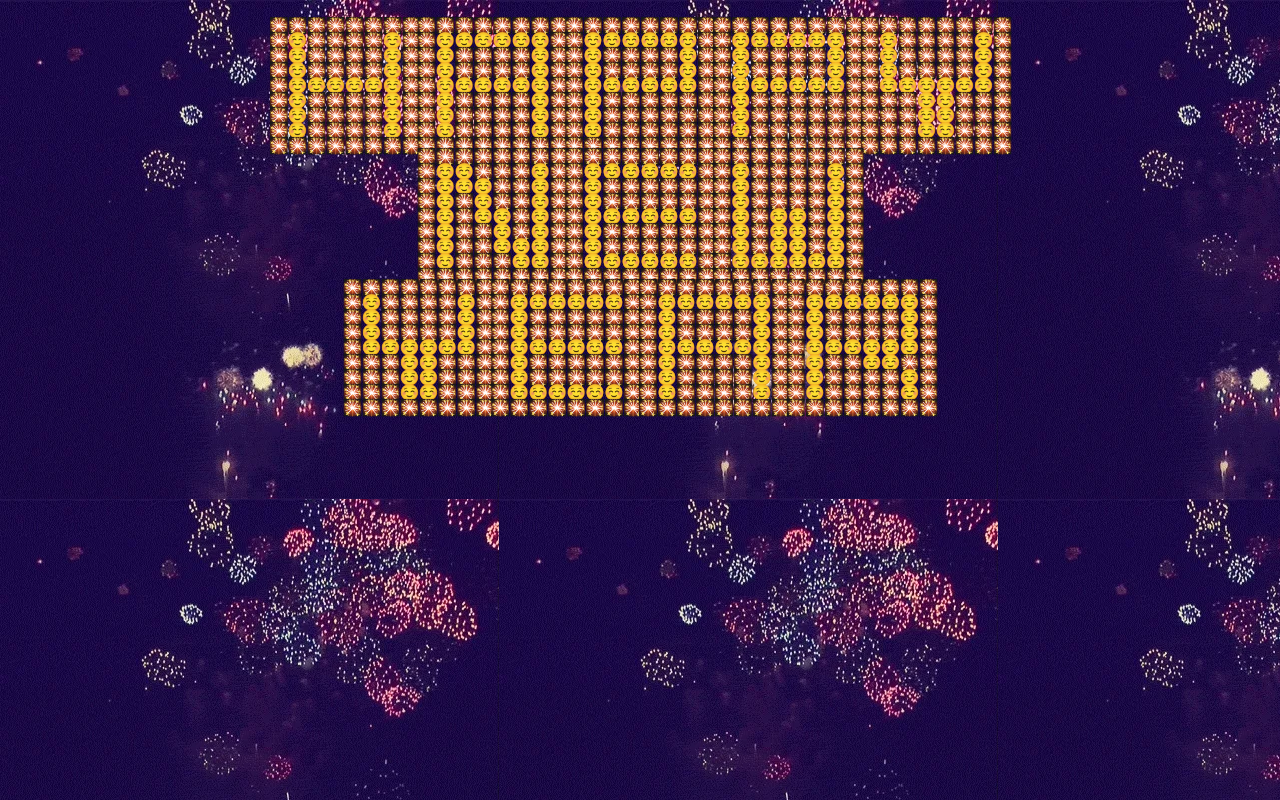
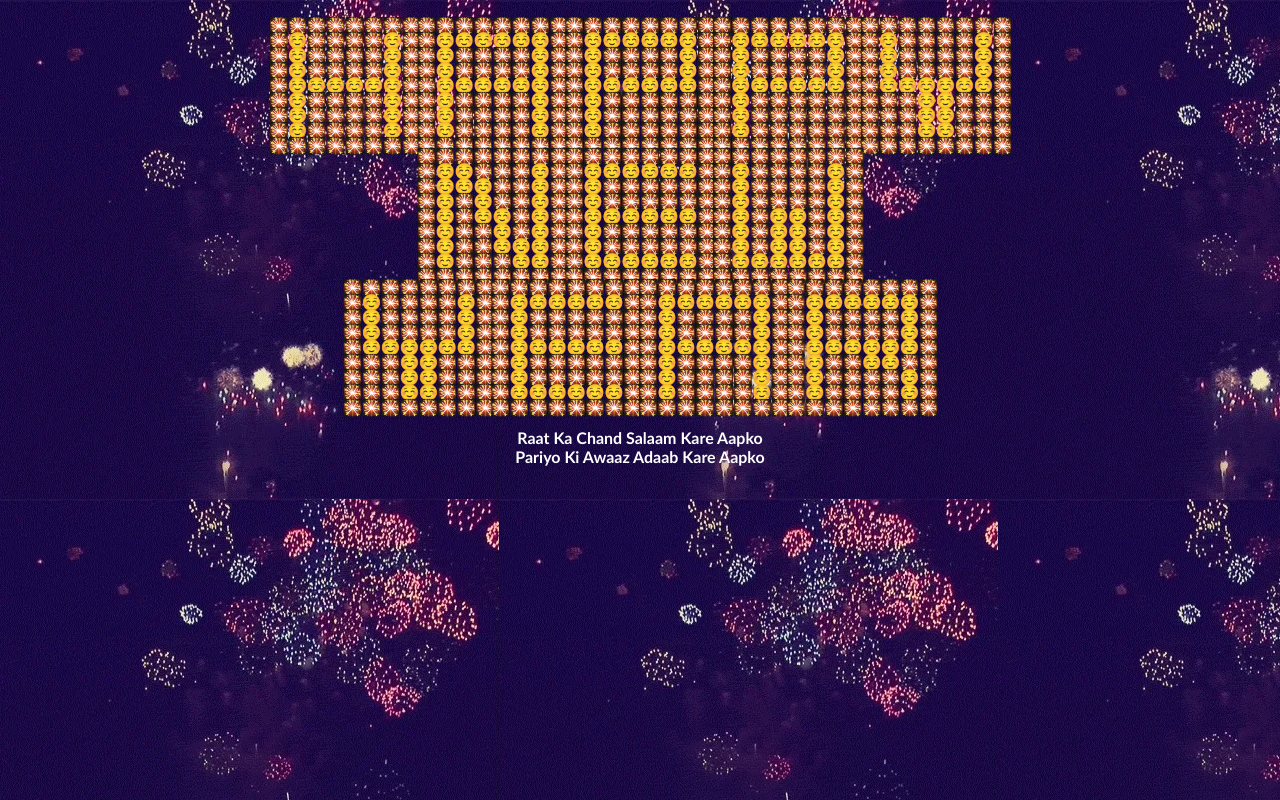
Before and after one commit to sarojjj93/messedupsaroj, a plain HTML site: page index.html in a window 1280 px wide. Drawn offline with Linux system fonts and the light colour scheme; a script that the page names is missing.

Commit message:
added message

```diff
--- a/index.html
+++ b/index.html
@@ -54,6 +54,12 @@
     }
     .div4 {
       margin-top: 20px;
+    }
+    .div5 {
+      margin-top: 15px;
+      color: #ffffff;
+      font-weight: bold;
+      font-family: "Gill Sans", sans-serif;
     }
   </style>
 </head>
@@ -202,6 +208,10 @@
           <div>🎇🎇🎇🎇🎇🎇🎇🎇</div>
         </div>
       </div>
+      <div class="div5">
+        <div class="div2">Raat Ka Chand Salaam Kare Aapko</div>
+        <div class="div2">Pariyo Ki Awaaz Adaab Kare Aapko</div>
+      </div>
     </div>
     <div class="div4"></div>
   </div>
```
